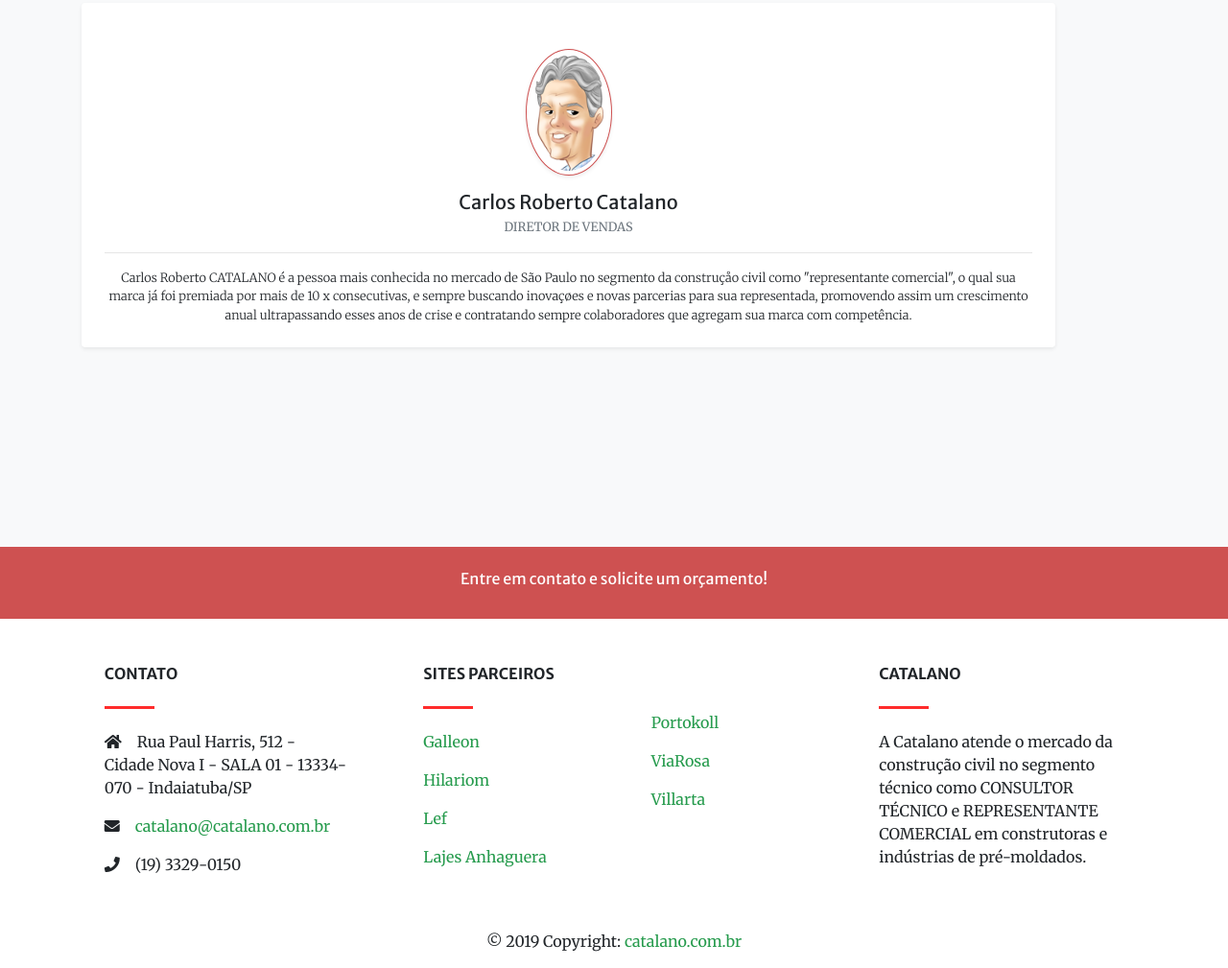
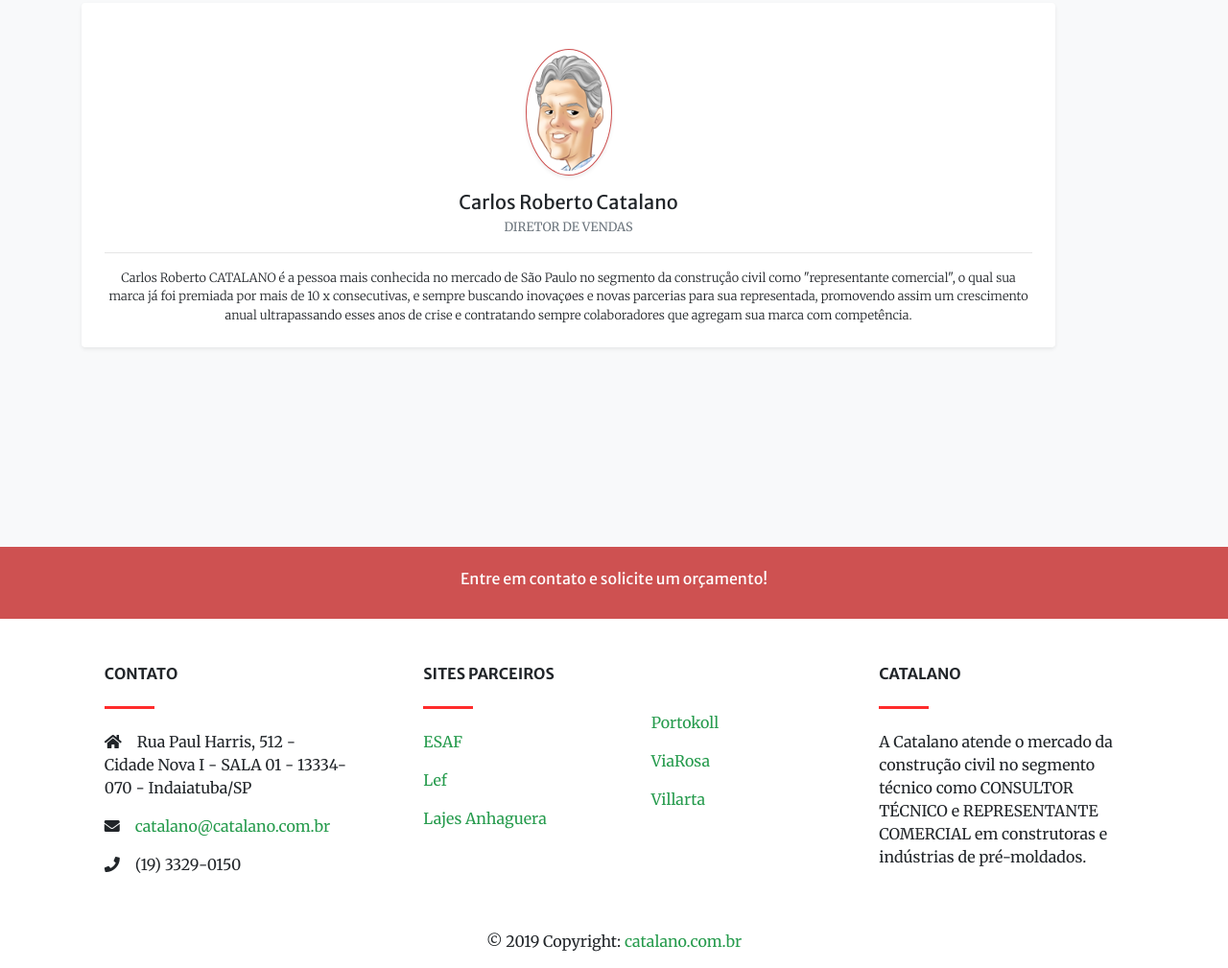
Before and after one commit to JeanRdi/SiteCatalano, a website with bundled scripts: page sobre.html in a window 1280 px wide. Shown: the part 2451-3460 px from the top of the page at 96% size. Built offline with nearby package versions, Linux system fonts and the light colour scheme.

Commit message:
ExclusãoHILAeGale

```diff
--- a/sobre.html
+++ b/sobre.html
@@ -60,8 +60,6 @@
               Parceiros
             </a>
             <div class="dropdown-menu" aria-labelledby="navbarDropdownMenuLink">
-              <a class="dropdown-item" href="galleon.html">Galleon</a>
-              <a class="dropdown-item" href="hilariom.html">Hilariom</a>
               <a class="dropdown-item" href="villarta.html">Villarta</a>
               <a class="dropdown-item" href="portokoll.html">Portokoll</a>
               <a class="dropdown-item" href="lef.html">Lef Cerâmica</a>
@@ -233,10 +231,7 @@
             <h6 class="text-uppercase font-weight-bold">Sites Parceiros</h6>
             <hr class="divider d-inline-block mx-auto" style="width: 60px;">
             <p>
-              <a href="http://www.galleon.com.br/">Galleon</a>
-            </p>
-            <p>
-              <a href="hilariom.html">Hilariom</a>
+              <a href="http://ibrap.com.br/aluminio/esquadrias-de-aluminio/esaf/">ESAF</a>
           </p>
           <p>
               <a href="https://lef.com.br">Lef</a>
```
Lines whose indentation alone changed are shown as unchanged.
